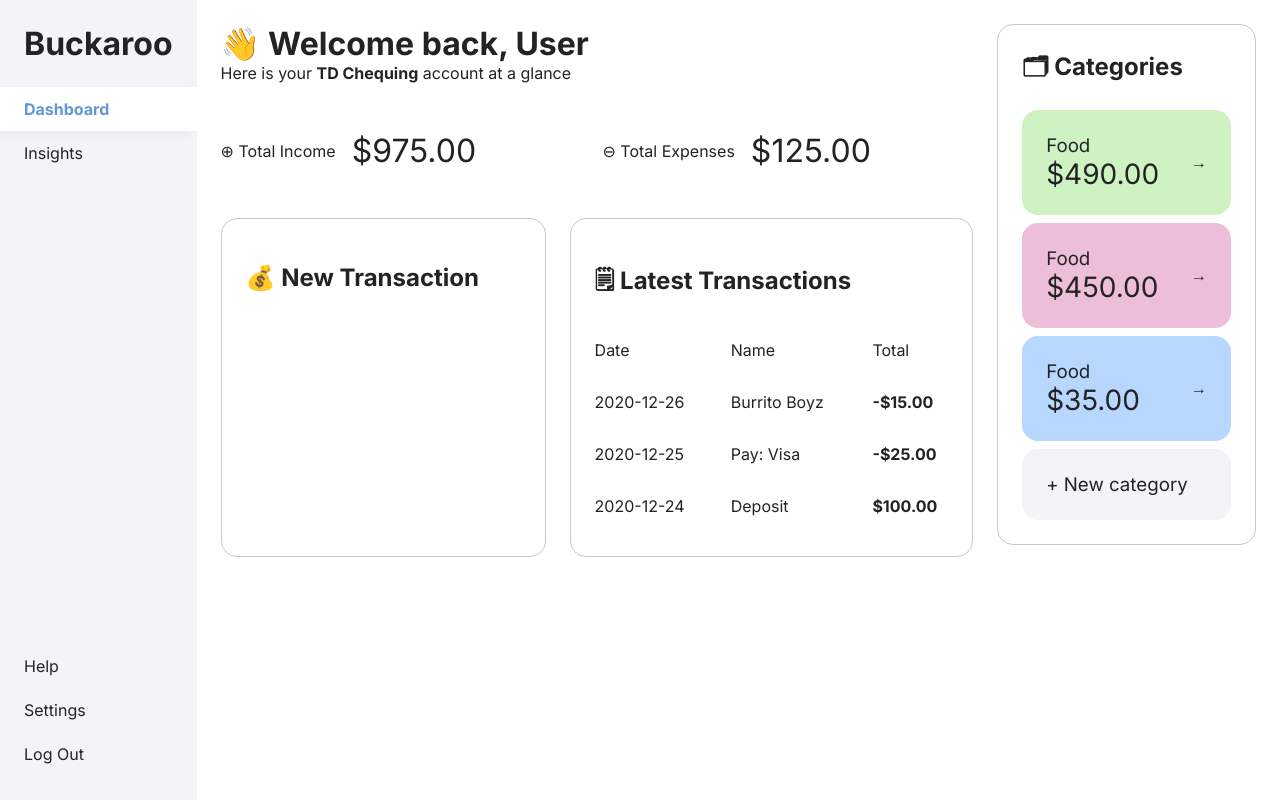
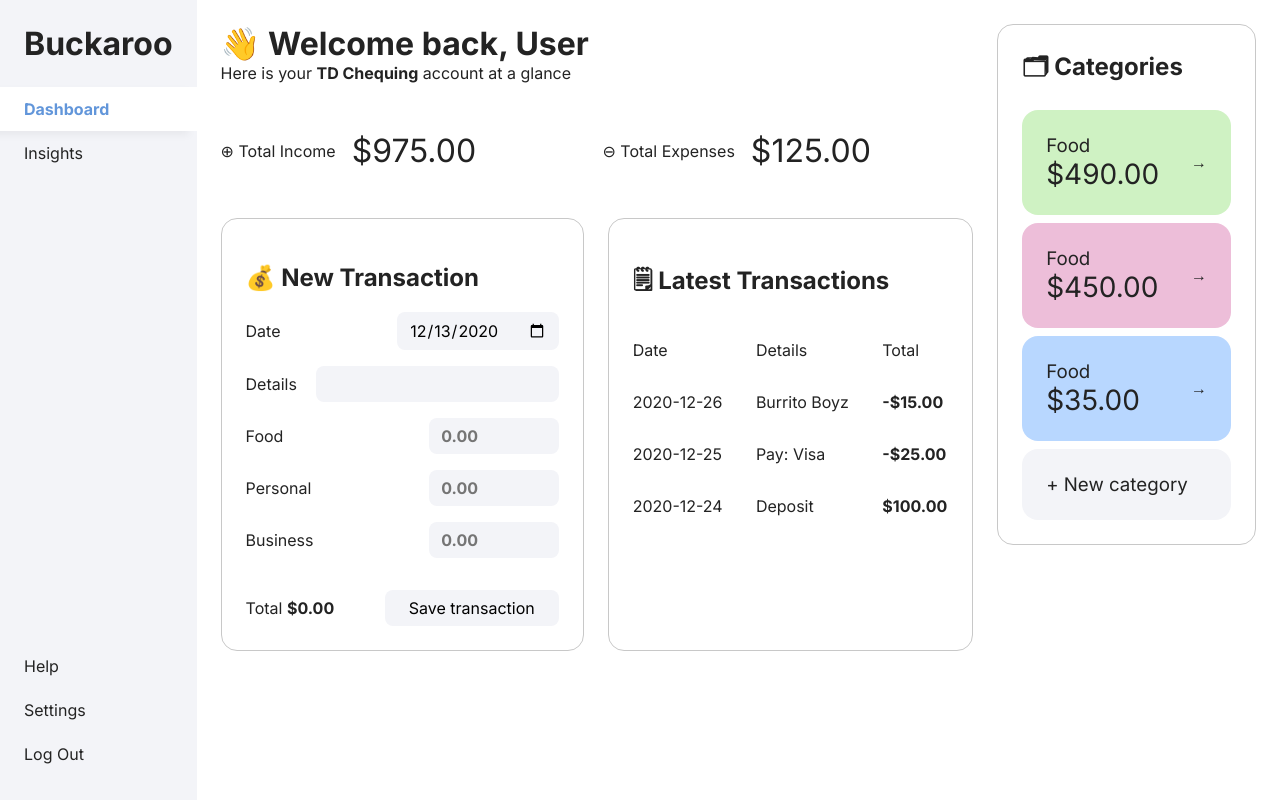
Before and after one commit to michaelti/buckaroo, a React (Create React App) app: page / in a window 1280 px wide. Built offline with nearby package versions, Linux system fonts and the light colour scheme.

Commit message:
Add New Transaction form

```diff
--- /dev/null
+++ b/src/components/Button.js
@@ -0,0 +1,11 @@
+import "./Button.scss";
+
+function Button({ children, onClick }) {
+    return (
+        <button className="button" onClick={onClick}>
+            {children}
+        </button>
+    );
+}
+
+export default Button;
--- /dev/null
+++ b/src/components/Button.scss
@@ -0,0 +1,17 @@
+@use '../styles/colors';
+
+.button {
+    font: inherit;
+    border: none;
+    background-color: colors.$light-neutral;
+    padding: 0.5rem 1.5rem;
+    border-radius: 0.5rem;
+    transition: background-color 0.15s;
+    cursor: pointer;
+
+    &:hover,
+    &:active,
+    &:focus {
+        background-color: colors.$light-orange;
+    }
+}
--- a/src/components/LatestTransactions.js
+++ b/src/components/LatestTransactions.js
@@ -13,7 +13,7 @@ function LatestTransactions({ transactions }) {
                 <thead>
                     <tr>
                         <th>Date</th>
-                        <th>Name</th>
+                        <th>Details</th>
                         <th>Total</th>
                     </tr>
                 </thead>
--- /dev/null
+++ b/src/components/NewTransactionForm.js
@@ -0,0 +1,119 @@
+import "./NewTransactionForm.scss";
+import Button from "./Button";
+import { useState } from "react";
+
+function NewTransactionForm() {
+    const [infoValues, setInfoValues] = useState({
+        date: new Date().toISOString().split("T")[0],
+    });
+
+    const [amountValues, setAmountValues] = useState({});
+
+    const handleChangeInfo = (e) => {
+        const { name, value } = e.target;
+        setInfoValues({ ...infoValues, [name]: value });
+    };
+
+    const handleChangeAmount = (e) => {
+        const { name, value } = e.target;
+        setAmountValues({ ...amountValues, [name]: value });
+    };
+
+    const formatAmount = (e) => {
+        const { name, value } = e.target;
+
+        if (amountValues[name]) {
+            setAmountValues({ ...amountValues, [name]: Number(value).toFixed(2) });
+        }
+    };
+
+    const getTotal = () => {
+        const amounts = Object.values(amountValues);
+        const total = amounts.reduce((acc, curr) => {
+            return acc + Number(curr);
+        }, 0);
+
+        return total.toFixed(2);
+    };
+
+    const handleSubmit = (e) => {
+        e.preventDefault();
+    };
+
+    return (
+        <div className="new-tx">
+            <h2>💰 New Transaction</h2>
+            <form onSubmit={handleSubmit} className="new-tx__form">
+                <label className="new-tx__item">
+                    <span>Date</span>
+                    <input
+                        type="date"
+                        className="new-tx__input new-tx__input--date"
+                        name="date"
+                        onChange={handleChangeInfo}
+                        value={infoValues.date}
+                        required
+                    />
+                </label>
+                <label className="new-tx__item">
+                    <span>Details</span>
+                    <input
+                        type="text"
+                        className="new-tx__input new-tx__input--details"
+                        name="details"
+                        onChange={handleChangeInfo}
+                        value={infoValues.details}
+                    />
+                </label>
+                <label className="new-tx__item">
+                    <span>Food</span>
+                    <input
+                        type="number"
+                        step="0.01"
+                        className="new-tx__input new-tx__input--amount"
+                        placeholder="0.00"
+                        name="amount_food"
+                        onChange={handleChangeAmount}
+                        value={amountValues.amount_food}
+                        onBlur={formatAmount}
+                    />
+                </label>
+                <label className="new-tx__item">
+                    <span>Personal</span>
+                    <input
+                        type="number"
+                        step="0.01"
+                        className="new-tx__input new-tx__input--amount"
+                        placeholder="0.00"
+                        name="amount_personal"
+                        onChange={handleChangeAmount}
+                        value={amountValues.amount_personal}
+                        onBlur={formatAmount}
+                    />
+                </label>
+                <label className="new-tx__item">
+                    <span>Business</span>
+                    <input
+                        type="number"
+                        step="0.01"
+                        className="new-tx__input new-tx__input--amount"
+                        placeholder="0.00"
+                        name="amount_business"
+                        onChange={handleChangeAmount}
+                        value={amountValues.amount_business}
+                        onBlur={formatAmount}
+                    />
+                </label>
+
+                <div className="new-tx__item new-tx__item--submit">
+                    <span>
+                        Total <strong>${getTotal()}</strong>
+                    </span>
+                    <Button>Save transaction</Button>
+                </div>
+            </form>
+        </div>
+    );
+}
+
+export default NewTransactionForm;
--- /dev/null
+++ b/src/components/NewTransactionForm.scss
@@ -0,0 +1,55 @@
+@use '../styles/colors';
+
+.new-tx {
+    &__form {
+        display: flex;
+        flex-direction: column;
+        gap: 1rem;
+    }
+
+    &__item {
+        display: flex;
+        justify-content: space-between;
+        align-items: center;
+        gap: 1rem;
+
+        &--submit {
+            margin-top: 1rem;
+        }
+    }
+
+    &__input {
+        font: inherit;
+        background-color: colors.$light-neutral;
+        border: none;
+        padding: 0.5rem 0.75rem;
+        border-radius: 0.5rem;
+        outline: none;
+
+        &:focus {
+            box-shadow: 0 0 0 3px colors.$dark-blue;
+        }
+
+        &:invalid {
+            box-shadow: 0 0 0 3px red;
+        }
+
+        &--date {
+            width: 16ch;
+        }
+
+        &--details {
+            width: 24ch;
+        }
+
+        &--amount {
+            width: 12ch;
+            font-weight: bold;
+        }
+
+        &--total {
+            pointer-events: none;
+            background-color: transparent;
+        }
+    }
+}
--- a/src/pages/Dashboard.js
+++ b/src/pages/Dashboard.js
@@ -3,6 +3,7 @@ import MonthlySummary from "../components/MonthlySummary";
 import Categories from "../components/Categories";
 import Card from "../components/Card";
 import LatestTransactions from "../components/LatestTransactions";
+import NewTransactionForm from "../components/NewTransactionForm";
 
 function Dashboard() {
     return (
@@ -17,7 +18,7 @@ function Dashboard() {
 
                 <div className="dashboard__cards">
                     <Card>
-                        <h2>💰 New Transaction</h2>
+                        <NewTransactionForm />
                     </Card>
                     <Card>
                         <LatestTransactions
```
